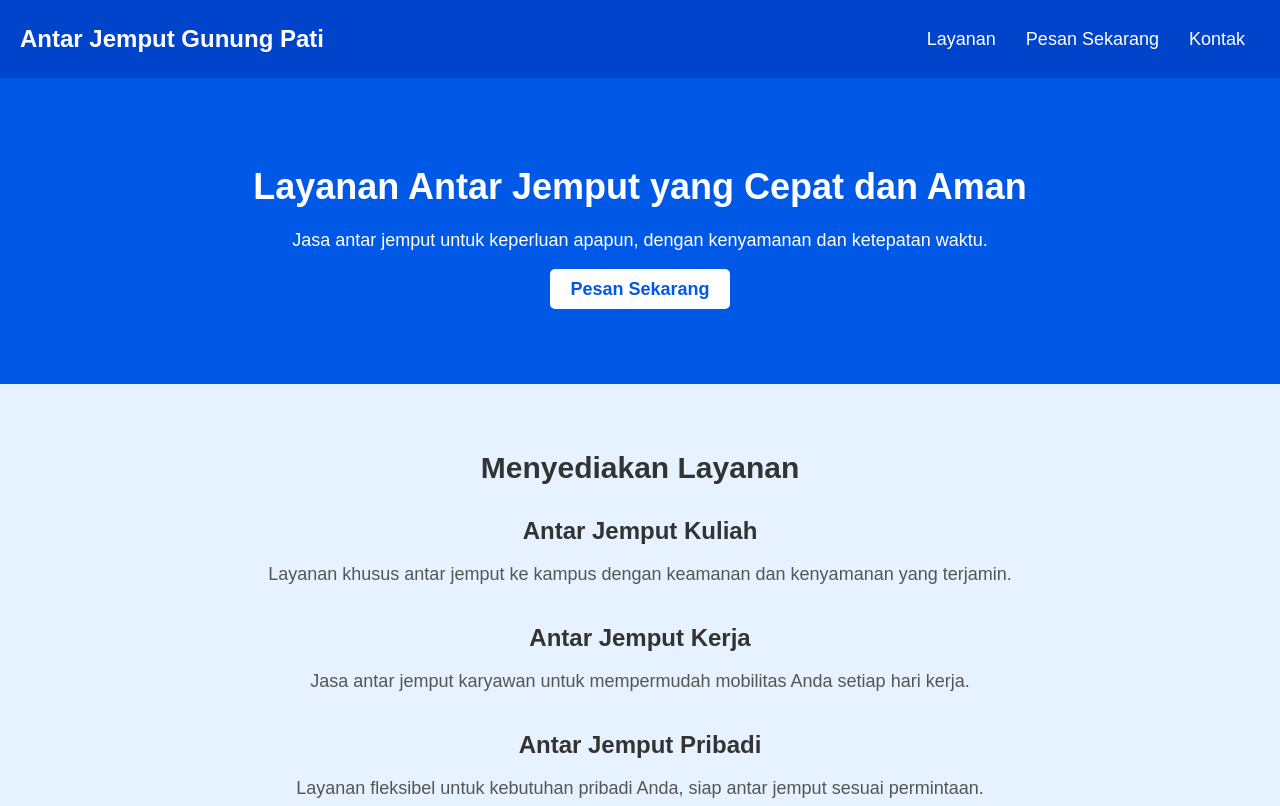
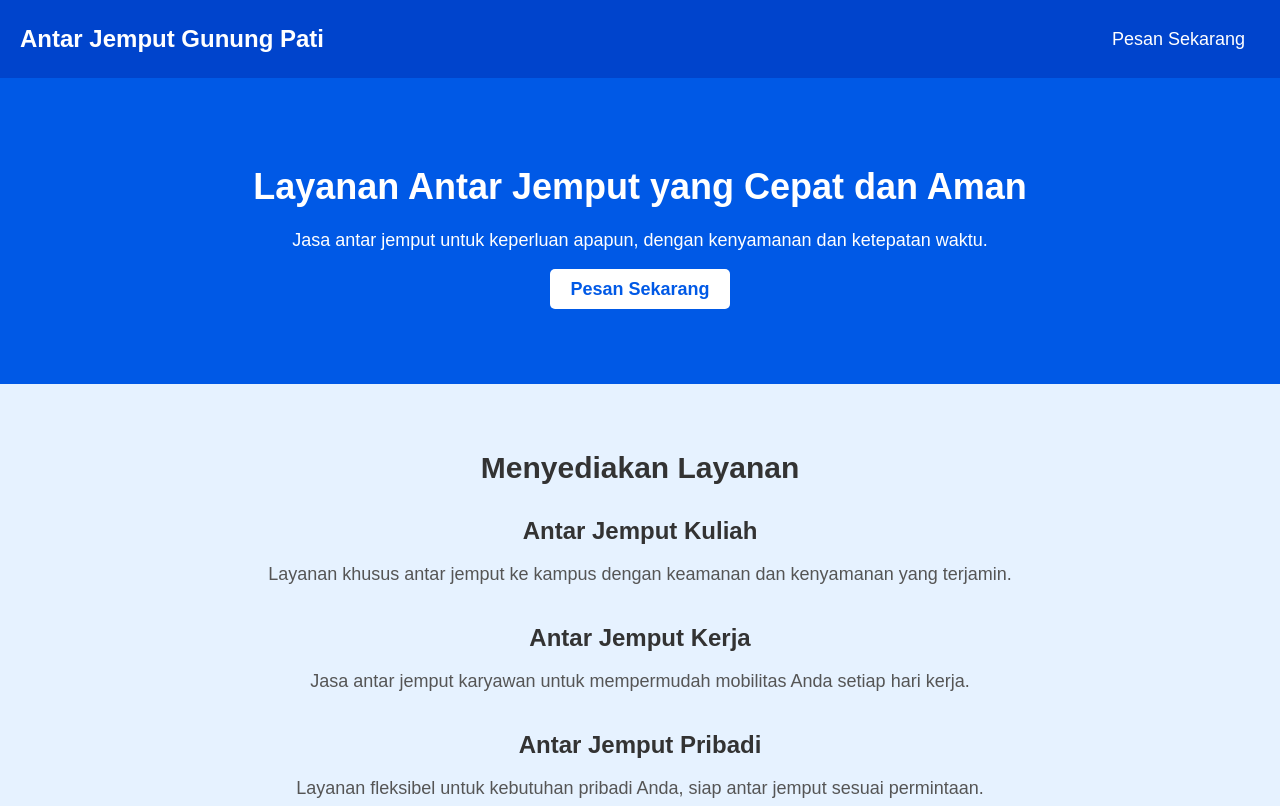
Before and after one commit to hasan228866/Anjem-Gunung-Pati-dan-sekitarnya, a plain HTML site: page index.html in a window 1280 px wide. Shown: the top 806 px of the page. Drawn offline with Linux system fonts and the light colour scheme.

Commit message:
Update index.html

```diff
--- a/index.html
+++ b/index.html
@@ -13,9 +13,9 @@
         <h1>Antar Jemput Gunung Pati</h1>
       </div>
       <ul class="nav-links">
-        <li><a href="#services">Layanan</a></li>
+
         <li><a href="#order">Pesan Sekarang</a></li>
-        <li><a href="#contact">Kontak</a></li>
+
       </ul>
     </nav>
   </header>
```
